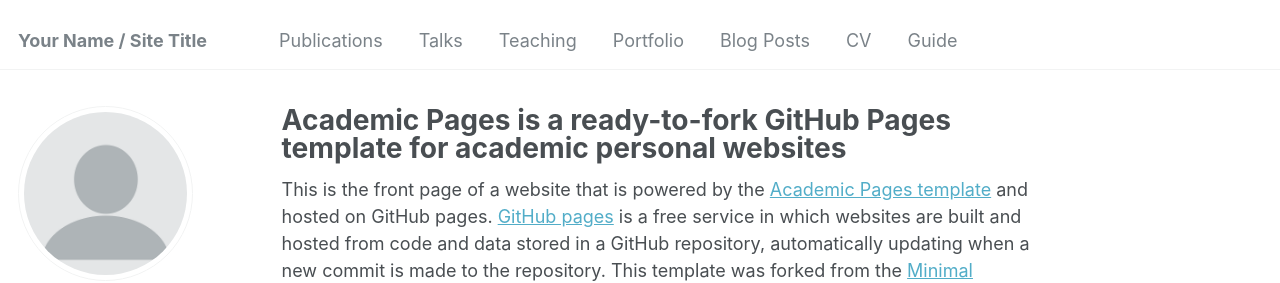
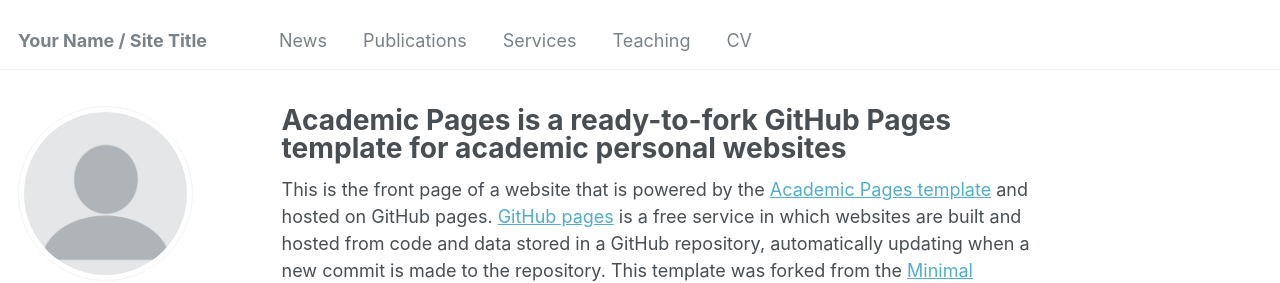
Before and after one commit to zy1296/zhenyao.github.io, a Jekyll site: the page built from _pages/about.md, in a window 1280 px wide. Shown: the top 283 px of the page. Built offline with Jekyll 4.4.1, drawn with Linux system fonts in a browser that asks for light colours; some web fonts are replaced.

Commit message:
Update navigation.yml

```diff
--- a/_data/navigation.yml
+++ b/_data/navigation.yml
@@ -5,23 +5,17 @@
 # prevent it from being included in the site.
 
 main:
+  - title: "News"
+    url: /news/
+
   - title: "Publications"
     url: /publications/
 
-  - title: "Talks"
+  - title: "Services"
     url: /talks/
 
   - title: "Teaching"
     url: /teaching/
 
-  - title: "Portfolio"
-    url: /portfolio/
-
-  - title: "Blog Posts"
-    url: /year-archive/
-
   - title: "CV"
     url: /cv/
-
-  - title: "Guide"
-    url: /markdown/
```
